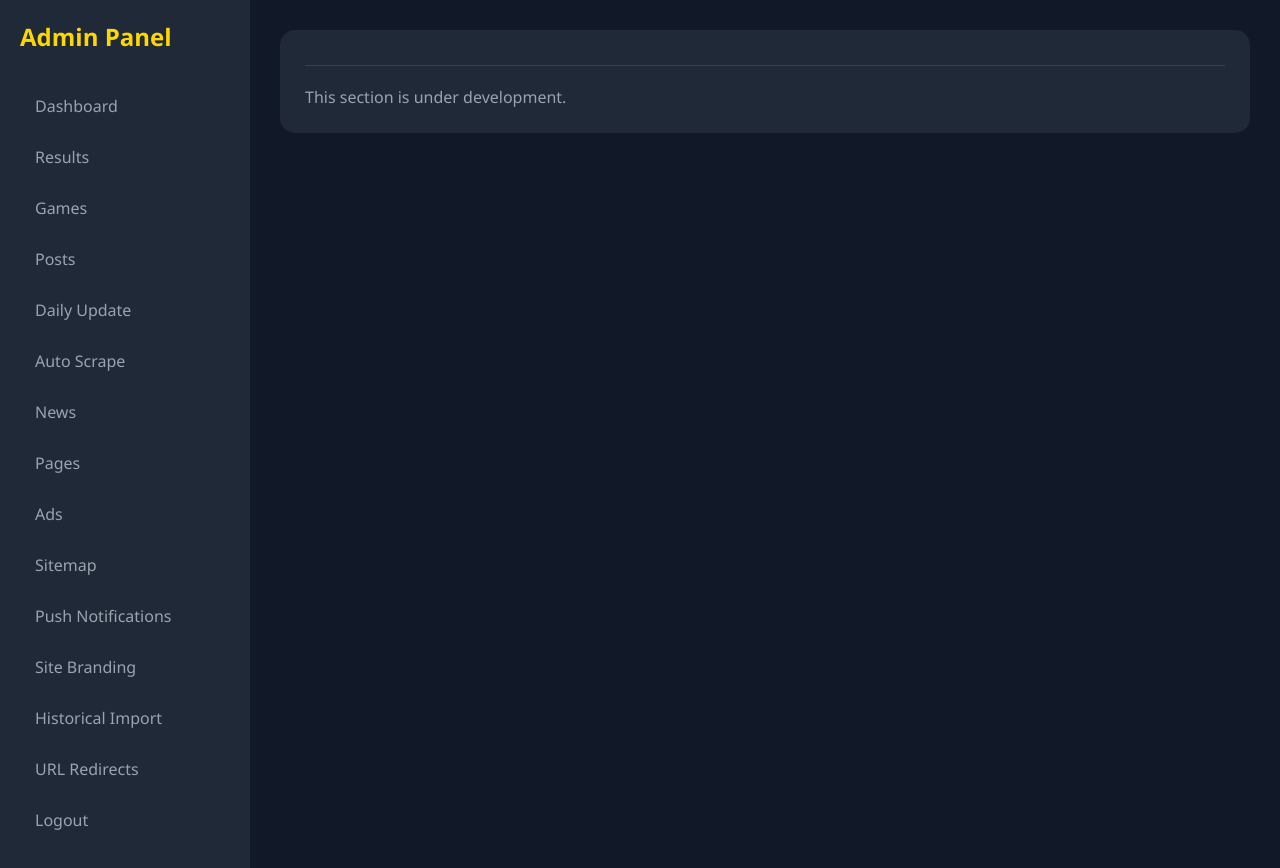
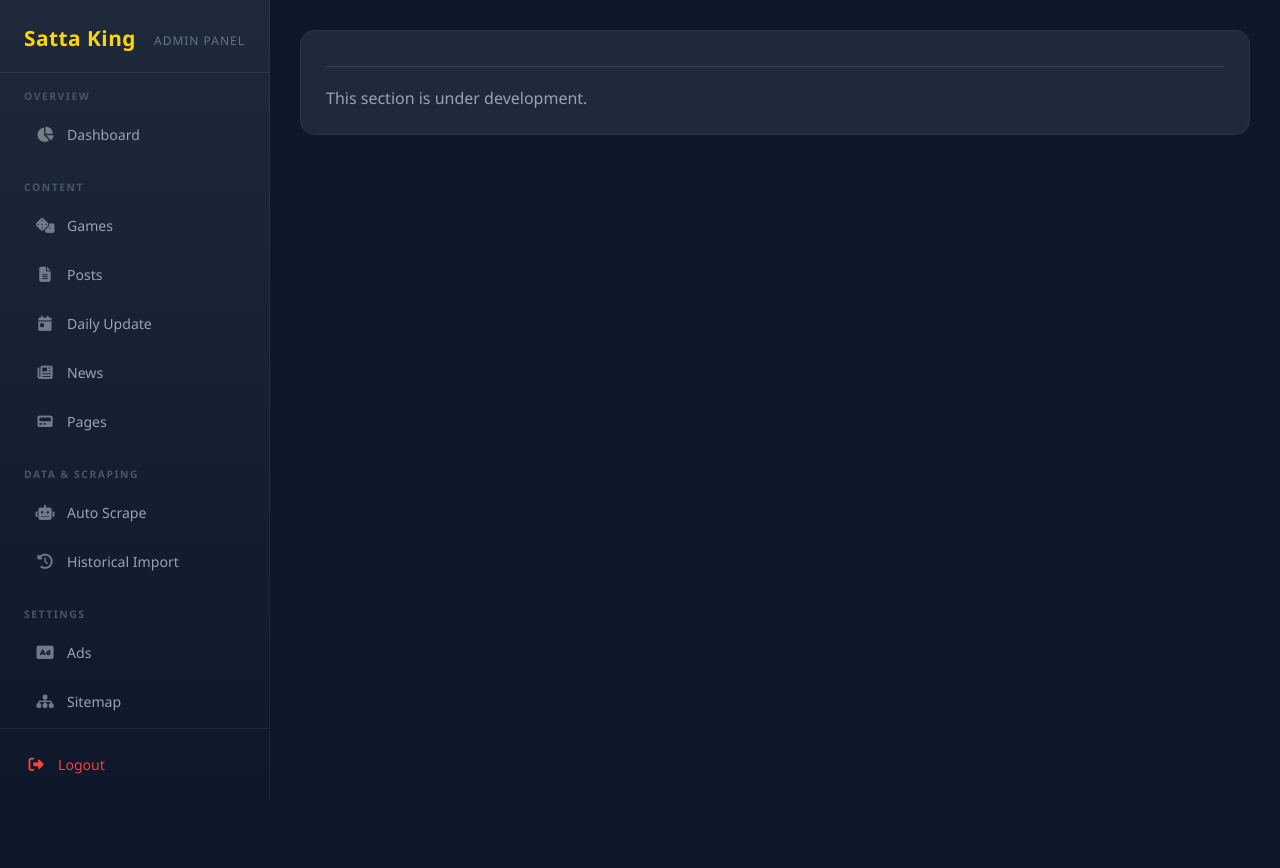
Before and after one commit to codinghunt24/Satta-King-Porta, a Python web app: template templates/admin.html in a window 1280 px wide. After the commit the page ends 800 px from the top, so only its background shows below. Run offline with Jinja, Linux system fonts and the light colour scheme; the template is opened without the code that fills it, so the values that code supplies are empty.

Commit message:
Update admin sidebar to remove unnecessary results section and modernize its appearance
Add Font Awesome icons, update layout, and remove the "Results" navigation item from the admin sidebar.

Replit-Commit-Author: Agent
Replit-Commit-Session-Id: 448a19f3-a3ba-41fb-ba39-15f33c4586e5
Replit-Commit-Checkpoint-Type: full_checkpoint
Replit-Commit-Event-Id: 7c0974e8-9357-48ae-99a5-73dc20a86ee6
Replit-Commit-Screenshot-Url: https://storage.googleapis.com/screenshot-production-us-central1/da258fc3-8931-4d75-a929-aaa7aa281ddd/448a19f3-a3ba-41fb-ba39-15f33c4586e5/T6ZnWYF
Replit-Helium-Checkpoint-Created: true

```diff
--- a/templates/admin.html
+++ b/templates/admin.html
@@ -5,25 +5,111 @@
     <meta name="viewport" content="width=device-width, initial-scale=1.0">
     <title>Admin Panel - Satta King</title>
     <link rel="stylesheet" href="/css/admin.css">
+    <link rel="stylesheet" href="https://cdnjs.cloudflare.com/ajax/libs/font-awesome/6.5.1/css/all.min.css">
     <style>
         * { margin: 0; padding: 0; box-sizing: border-box; }
-        body { font-family: 'Segoe UI', sans-serif; background: #111827; color: #fff; }
+        body { font-family: 'Segoe UI', sans-serif; background: #0f172a; color: #fff; }
         .admin-container { display: flex; min-height: 100vh; }
-        .sidebar { width: 250px; background: #1f2937; padding: 20px; }
-        .sidebar h2 { color: #ffd700; margin-bottom: 30px; }
-        .sidebar ul { list-style: none; }
-        .sidebar li { margin-bottom: 5px; }
-        .sidebar a { display: block; padding: 12px 15px; color: #9ca3af; text-decoration: none; border-radius: 8px; }
-        .sidebar a:hover, .sidebar .active a { background: #374151; color: #fff; }
-        .main-content { flex: 1; padding: 30px; }
+        .sidebar {
+            width: 270px;
+            background: linear-gradient(180deg, #1e293b 0%, #0f172a 100%);
+            padding: 0;
+            border-right: 1px solid rgba(255,255,255,0.06);
+            display: flex;
+            flex-direction: column;
+            position: sticky;
+            top: 0;
+            height: 100vh;
+            overflow-y: auto;
+        }
+        .sidebar-header {
+            padding: 24px 24px 20px;
+            border-bottom: 1px solid rgba(255,255,255,0.06);
+        }
+        .sidebar-header h2 {
+            color: #ffd700;
+            font-size: 1.3rem;
+            font-weight: 700;
+            letter-spacing: 0.5px;
+        }
+        .sidebar-header .subtitle {
+            color: #64748b;
+            font-size: 0.75rem;
+            margin-top: 4px;
+            text-transform: uppercase;
+            letter-spacing: 1px;
+        }
+        .sidebar-nav { padding: 16px 12px; flex: 1; }
+        .nav-section { margin-bottom: 20px; }
+        .nav-section-title {
+            color: #475569;
+            font-size: 0.65rem;
+            text-transform: uppercase;
+            letter-spacing: 1.5px;
+            font-weight: 600;
+            padding: 0 12px;
+            margin-bottom: 8px;
+        }
+        .sidebar-nav ul { list-style: none; }
+        .sidebar-nav li { margin-bottom: 2px; }
+        .sidebar-nav a {
+            display: flex;
+            align-items: center;
+            gap: 12px;
+            padding: 10px 14px;
+            color: #94a3b8;
+            text-decoration: none;
+            border-radius: 10px;
+            font-size: 0.88rem;
+            font-weight: 500;
+            transition: all 0.2s ease;
+        }
+        .sidebar-nav a i {
+            width: 20px;
+            text-align: center;
+            font-size: 0.95rem;
+            opacity: 0.7;
+            transition: opacity 0.2s ease;
+        }
+        .sidebar-nav a:hover {
+            background: rgba(255,215,0,0.08);
+            color: #e2e8f0;
+        }
+        .sidebar-nav a:hover i { opacity: 1; }
+        .sidebar-nav .active a {
+            background: linear-gradient(135deg, rgba(255,215,0,0.15) 0%, rgba(255,215,0,0.05) 100%);
+            color: #ffd700;
+            font-weight: 600;
+        }
+        .sidebar-nav .active a i { opacity: 1; color: #ffd700; }
+        .sidebar-footer {
+            padding: 16px 12px;
+            border-top: 1px solid rgba(255,255,255,0.06);
+        }
+        .sidebar-footer a {
+            display: flex;
+            align-items: center;
+            gap: 12px;
+            padding: 10px 14px;
+            color: #ef4444;
+            text-decoration: none;
+            border-radius: 10px;
+            font-size: 0.88rem;
+            font-weight: 500;
+            transition: all 0.2s ease;
+        }
+        .sidebar-footer a:hover { background: rgba(239,68,68,0.1); }
+        .sidebar-footer a i { width: 20px; text-align: center; font-size: 0.95rem; }
+
+        .main-content { flex: 1; padding: 30px; min-width: 0; }
         .stats-grid { display: grid; grid-template-columns: repeat(auto-fit, minmax(200px, 1fr)); gap: 20px; margin-bottom: 30px; }
         .stat-card { background: linear-gradient(135deg, #1e3a5f 0%, #2d4a6f 100%); padding: 25px; border-radius: 15px; }
         .stat-card h3 { font-size: 2rem; color: #ffd700; }
         .stat-card p { color: #9ca3af; margin-top: 5px; }
-        .card { background: #1f2937; border-radius: 15px; padding: 25px; margin-bottom: 20px; }
-        .card-title { color: #ffd700; font-size: 1.3rem; margin-bottom: 20px; border-bottom: 1px solid #374151; padding-bottom: 10px; }
+        .card { background: #1e293b; border-radius: 15px; padding: 25px; margin-bottom: 20px; border: 1px solid rgba(255,255,255,0.05); }
+        .card-title { color: #ffd700; font-size: 1.3rem; margin-bottom: 20px; border-bottom: 1px solid #334155; padding-bottom: 10px; }
         table { width: 100%; border-collapse: collapse; }
-        th, td { padding: 12px; text-align: left; border-bottom: 1px solid #374151; }
+        th, td { padding: 12px; text-align: left; border-bottom: 1px solid #334155; }
         th { color: #ffd700; }
         .btn { padding: 8px 16px; border: none; border-radius: 6px; cursor: pointer; font-size: 0.9rem; }
         .btn-primary { background: #e94560; color: #fff; }
@@ -31,31 +117,65 @@
         .btn-sm { padding: 5px 10px; font-size: 0.8rem; }
         .form-group { margin-bottom: 15px; }
         .form-group label { display: block; color: #9ca3af; margin-bottom: 5px; }
-        .form-group input, .form-group select, .form-group textarea { width: 100%; padding: 10px; background: #111827; border: 1px solid #374151; border-radius: 6px; color: #fff; }
+        .form-group input, .form-group select, .form-group textarea { width: 100%; padding: 10px; background: #0f172a; border: 1px solid #334155; border-radius: 6px; color: #fff; }
         .form-inline { display: flex; gap: 10px; align-items: center; }
+
+        @media (max-width: 768px) {
+            .admin-container { flex-direction: column; }
+            .sidebar { width: 100%; height: auto; position: relative; border-right: none; border-bottom: 1px solid rgba(255,255,255,0.06); }
+            .sidebar-nav { display: flex; flex-wrap: wrap; gap: 4px; }
+            .sidebar-nav ul { display: flex; flex-wrap: wrap; gap: 4px; }
+            .nav-section { margin-bottom: 8px; }
+            .nav-section-title { display: none; }
+            .sidebar-nav a { padding: 8px 12px; font-size: 0.8rem; }
+        }
     </style>
 </head>
 <body>
     <div class="admin-container">
         <div class="sidebar">
-            <h2>Admin Panel</h2>
-            <ul>
-                <li class="{% if page == 'dashboard' %}active{% endif %}"><a href="/admin/dashboard?page=dashboard">Dashboard</a></li>
-                <li class="{% if page == 'results' %}active{% endif %}"><a href="/admin/dashboard?page=results">Results</a></li>
-                <li class="{% if page == 'games' %}active{% endif %}"><a href="/admin/dashboard?page=games">Games</a></li>
-                <li class="{% if page == 'posts' %}active{% endif %}"><a href="/admin/dashboard?page=posts">Posts</a></li>
-                <li class="{% if page == 'daily-posts' %}active{% endif %}"><a href="/admin/dashboard?page=daily-posts">Daily Update</a></li>
-                <li class="{% if page == 'auto-scrape' %}active{% endif %}"><a href="/admin/dashboard?page=auto-scrape">Auto Scrape</a></li>
-                <li class="{% if page == 'news' %}active{% endif %}"><a href="/admin/dashboard?page=news">News</a></li>
-                <li class="{% if page == 'pages' %}active{% endif %}"><a href="/admin/dashboard?page=pages">Pages</a></li>
-                <li class="{% if page == 'ads' %}active{% endif %}"><a href="/admin/dashboard?page=ads">Ads</a></li>
-                <li class="{% if page == 'sitemap' %}active{% endif %}"><a href="/admin/dashboard?page=sitemap">Sitemap</a></li>
-                <li class="{% if page == 'push' %}active{% endif %}"><a href="/admin/dashboard?page=push">Push Notifications</a></li>
-                <li class="{% if page == 'branding' %}active{% endif %}"><a href="/admin/dashboard?page=branding">Site Branding</a></li>
-                <li><a href="/admin/historical-import">Historical Import</a></li>
-                <li><a href="/admin/redirects">URL Redirects</a></li>
-                <li><a href="/admin/logout">Logout</a></li>
-            </ul>
+            <div class="sidebar-header">
+                <h2>Satta King</h2>
+                <div class="subtitle">Admin Panel</div>
+            </div>
+            <div class="sidebar-nav">
+                <div class="nav-section">
+                    <div class="nav-section-title">Overview</div>
+                    <ul>
+                        <li class="{% if page == 'dashboard' %}active{% endif %}"><a href="/admin/dashboard?page=dashboard"><i class="fas fa-chart-pie"></i> Dashboard</a></li>
+                    </ul>
+                </div>
+                <div class="nav-section">
+                    <div class="nav-section-title">Content</div>
+                    <ul>
+                        <li class="{% if page == 'games' %}active{% endif %}"><a href="/admin/dashboard?page=games"><i class="fas fa-dice"></i> Games</a></li>
+                        <li class="{% if page == 'posts' %}active{% endif %}"><a href="/admin/dashboard?page=posts"><i class="fas fa-file-alt"></i> Posts</a></li>
+                        <li class="{% if page == 'daily-posts' %}active{% endif %}"><a href="/admin/dashboard?page=daily-posts"><i class="fas fa-calendar-day"></i> Daily Update</a></li>
+                        <li class="{% if page == 'news' %}active{% endif %}"><a href="/admin/dashboard?page=news"><i class="fas fa-newspaper"></i> News</a></li>
+                        <li class="{% if page == 'pages' %}active{% endif %}"><a href="/admin/dashboard?page=pages"><i class="fas fa-pager"></i> Pages</a></li>
+                    </ul>
+                </div>
+                <div class="nav-section">
+                    <div class="nav-section-title">Data & Scraping</div>
+                    <ul>
+                        <li class="{% if page == 'auto-scrape' %}active{% endif %}"><a href="/admin/dashboard?page=auto-scrape"><i class="fas fa-robot"></i> Auto Scrape</a></li>
+                        <li><a href="/admin/historical-import"><i class="fas fa-clock-rotate-left"></i> Historical Import</a></li>
+                    </ul>
+                </div>
+                <div class="nav-section">
+                    <div class="nav-section-title">Settings</div>
+                    <ul>
+                        <li class="{% if page == 'ads' %}active{% endif %}"><a href="/admin/dashboard?page=ads"><i class="fas fa-rectangle-ad"></i> Ads</a></li>
+                        <li class="{% if page == 'sitemap' %}active{% endif %}"><a href="/admin/dashboard?page=sitemap"><i class="fas fa-sitemap"></i> Sitemap</a></li>
+                        <li class="{% if page == 'push' %}active{% endif %}"><a href="/admin/dashboard?page=push"><i class="fas fa-bell"></i> Push Notifications</a></li>
+                        <li class="{% if page == 'branding' %}active{% endif %}"><a href="/admin/dashboard?page=branding"><i class="fas fa-palette"></i> Site Branding</a></li>
+                        <li><a href="/admin/redirects"><i class="fas fa-share"></i> URL Redirects</a></li>
+                    </ul>
+                </div>
+            </div>
+            <div class="sidebar-footer">
+                <a href="/admin/logout"><i class="fas fa-right-from-bracket"></i> Logout</a>
+            </div>
         </div>
 
         <div class="main-content">
```
